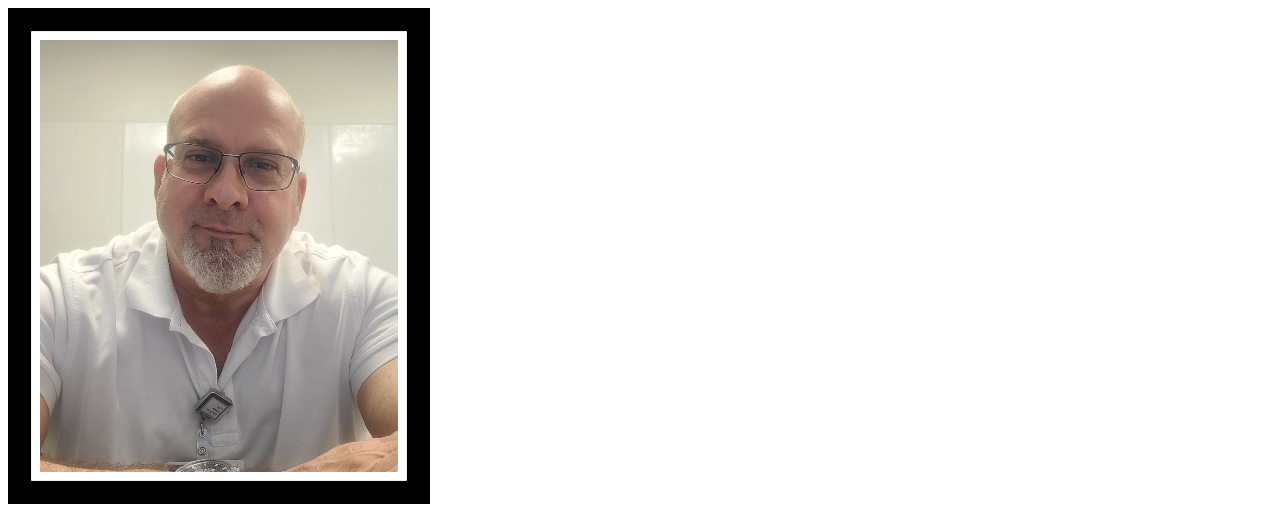
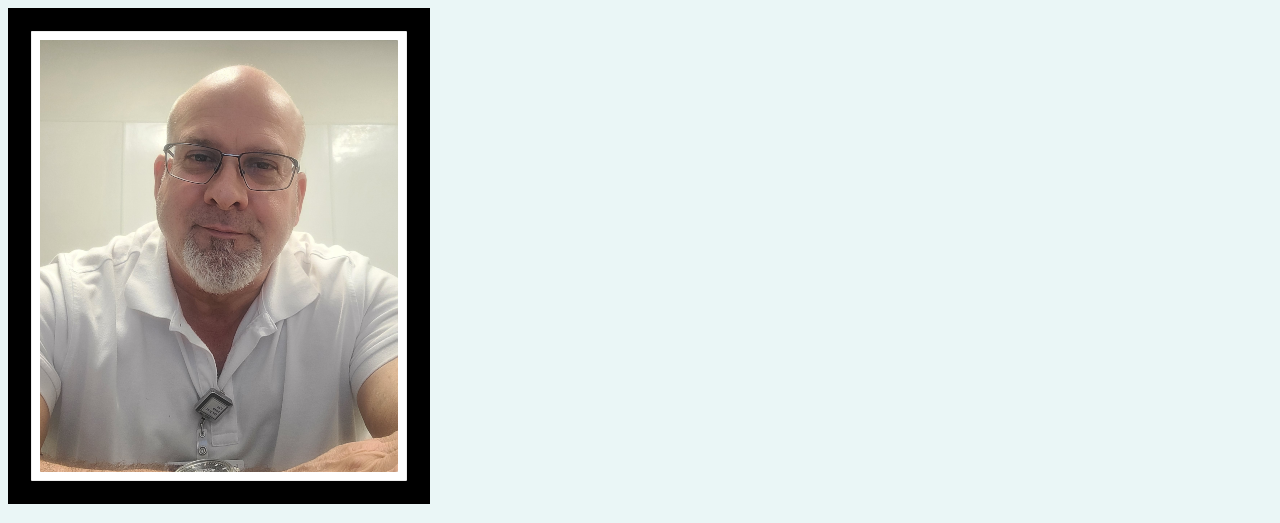
Before and after one commit to salonof01/DV, a plain HTML site: page index.html in a window 1280 px wide. Shown: the top 523 px of the page. Drawn offline with Linux system fonts and the light colour scheme.

Commit message:
adding sing

```diff
--- a/index.html
+++ b/index.html
@@ -6,7 +6,7 @@
     <meta name="viewport" content="width=device-width, initial-scale=1.0">
     <title>Onofre Personal Site</title>
 </head>
-<body style="background-color: EAF6F6;">
+<body style="background-color: #EAF6F6;">
     <img src="Pictures/Onof Photo.png" alt="cara desconocida">
     <h1>Onofre Salvador</h1>
     <p><em>Founder of <strong>Portafolio Insurance</strong>.</em></p>
```
